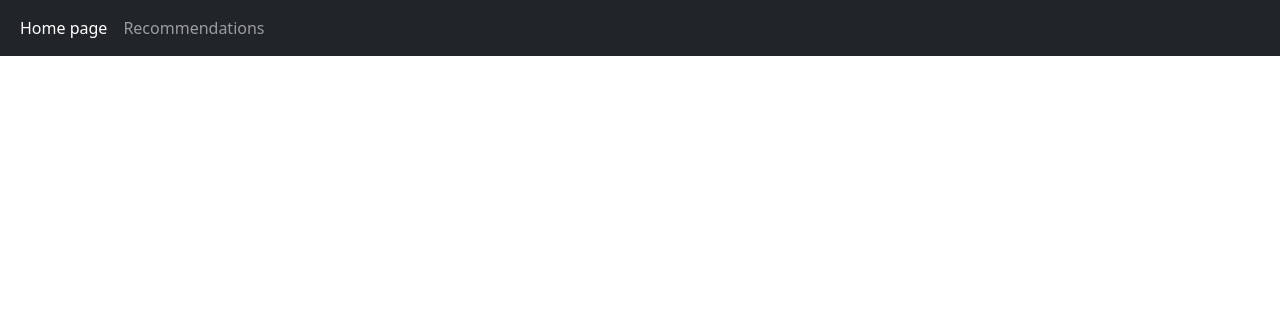
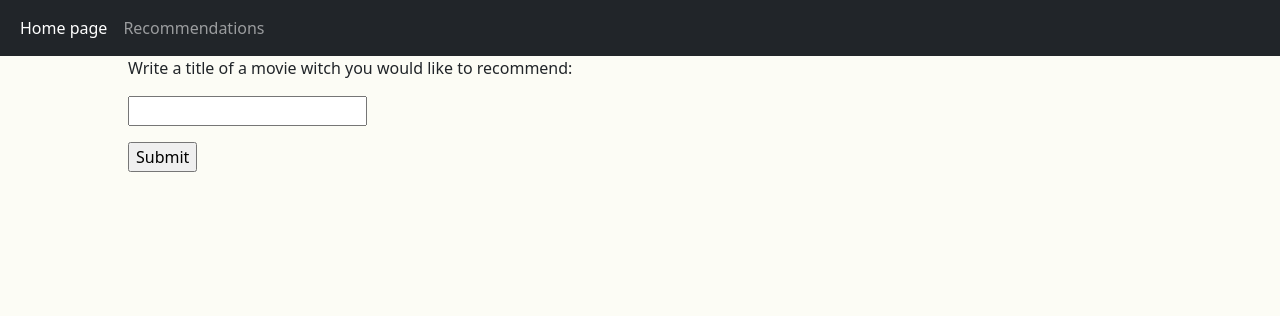
Before and after one commit to Kristof-nl/Movies, a Flask app: page / in a window 1280 px wide. Shown: the top 316 px of the page. Run offline with Flask 2, Linux system fonts and the light colour scheme; some libraries are stand-ins or nearby versions.

Commit message:
Add static and css

```diff
--- a/main.py
+++ b/main.py
@@ -1,16 +1,22 @@
-from flask import Flask, render_template
+from flask import Flask, render_template, request
 
 app = Flask(__name__)
 
 #Home page where user can recommend a movie
-@app.route('/')
+@app.route('/', methods=["POST", "GET"])
 def home():
     return render_template("home.html")
 
-#Second page where user can find redommendations made by other users
+#Second page where user can find recommendations made by other users
 @app.route('/recommendations/')
 def recommendations():
     return render_template("recommendations.html")
 
+#On this page we thanks for the recommendation
+@app.route('/thank you')
+def thanks():
+    return render_template("thanks.html")
+
+
 if __name__ == "__main__":
     app.run(debug=True)
--- /dev/null
+++ b/static/css/syle.css
@@ -0,0 +1,10 @@
+body {
+    background-color: #fcfcf5;
+
+}
+
+#form {
+    max-width: 64em;
+    margin: auto;
+
+ }
--- a/templates/base.html
+++ b/templates/base.html
@@ -2,6 +2,7 @@
 <html lang="en">
 <head>
     <link href="https://cdn.jsdelivr.net/npm/bootstrap@5.0.0-beta2/dist/css/bootstrap.min.css" rel="stylesheet" integrity="sha384-BmbxuPwQa2lc/FVzBcNJ7UAyJxM6wuqIj61tLrc4wSX0szH/Ev+nYRRuWlolflfl" crossorigin="anonymous">
+    <link rel="stylesheet" href="/static/css/syle.css">
     <meta charset="UTF-8">
     <title>{% block title %}{% endblock %}</title>
 </head>
--- a/templates/home.html
+++ b/templates/home.html
@@ -3,5 +3,11 @@
 {% block title %}Home page{% endblock %}
 
 {% block content %}
-
+<div>
+    <form id="form" action="#" method="post" >
+        <p>Write a title of a movie witch you would like to recommend:</p>
+        <p><input type="text" title="title" ></p>
+        <p><input type="submit" value="Submit"></p>
+    </form>
+</div>
 {% endblock %}
```
Also changed, not shown: templates/thanks.html (added, +9 -0 lines), README.md.
